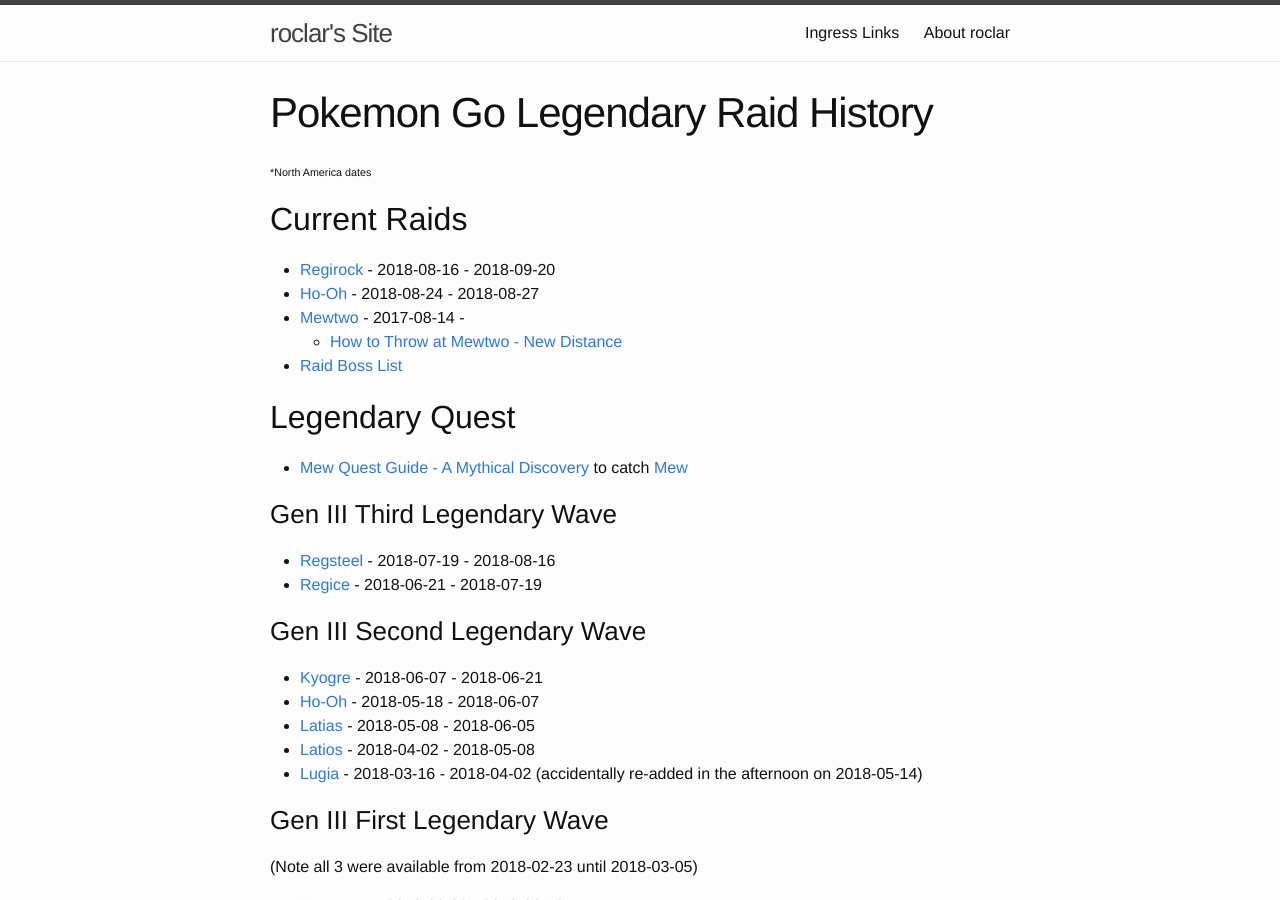
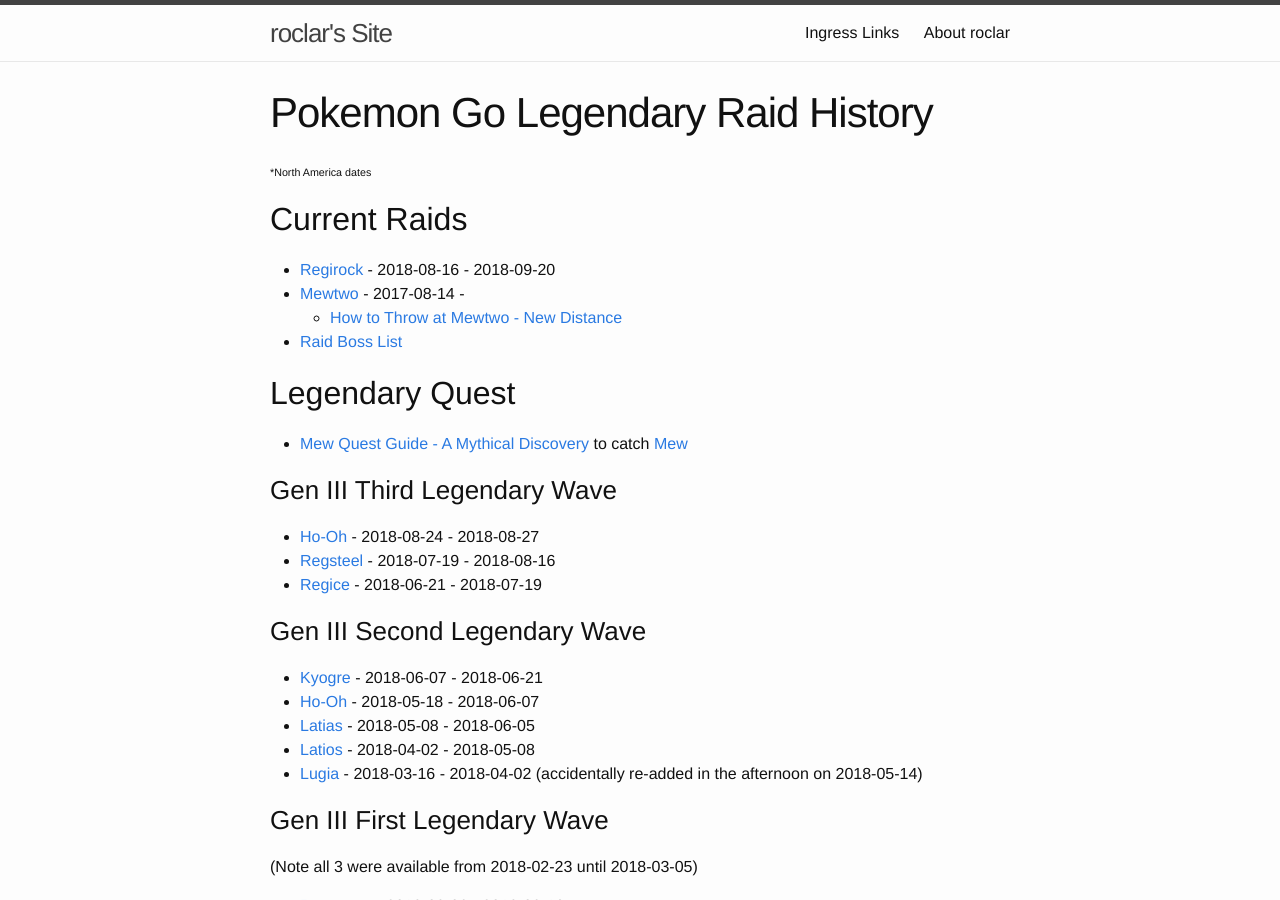
Before and after one commit to roclar/roclar.github.io, a Jekyll site: the page built from PoGoLegendaryHistory.md, in a window 1280 px wide and 900 px high. Built offline with Jekyll 4.4.1, drawn with Linux system fonts in a browser that asks for light colours; some of the changed lines change nothing that is shown.

Commit message:
Moved Ho-oh from current raids (again)

```diff
--- a/PoGoLegendaryHistory.md
+++ b/PoGoLegendaryHistory.md
@@ -7,7 +7,6 @@
 
 ## Current Raids
 - [Regirock](https://db.pokemongohub.net/pokemon/380) - 2018-08-16 - 2018-09-20
-- [Ho-Oh](https://db.pokemongohub.net/pokemon/250) - 2018-08-24 - 2018-08-27
 - [Mewtwo](https://db.pokemongohub.net/pokemon/150) - 2017-08-14 -
     - [How to Throw at Mewtwo - New Distance](https://www.youtube.com/watch?v=hmo9-FMX7CU)
 - [Raid Boss List](https://pokemongo.gamepress.gg/raid-boss-list)
@@ -16,6 +15,7 @@
 - [Mew Quest Guide - A Mythical Discovery](https://pokemongohub.net/post/guide/a-mythical-discovery-guide/) to catch [Mew](https://db.pokemongohub.net/pokemon/151)
 
 ### Gen III Third Legendary Wave
+- [Ho-Oh](https://db.pokemongohub.net/pokemon/250) - 2018-08-24 - 2018-08-27
 - [Regsteel](https://db.pokemongohub.net/pokemon/379) - 2018-07-19 - 2018-08-16
 - [Regice](https://db.pokemongohub.net/pokemon/378) - 2018-06-21 - 2018-07-19
 
```
